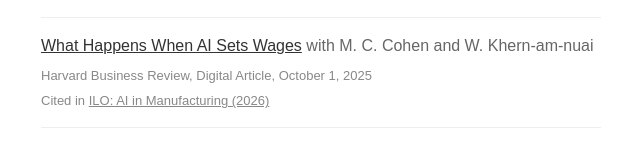
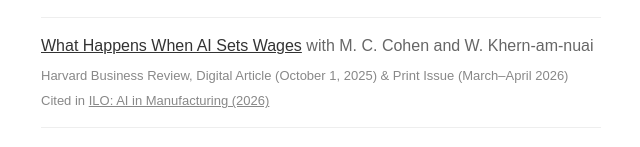
Before and after one commit to ehagey/personal-website-eddy, a React (Vite) app: page / in a window 1280 px wide. Shown: the part 796-943 px from the top of the page, without its empty margins (319-959 px from the left). Built offline with nearby package versions, Linux system fonts and the light colour scheme.

Commit message:
Changes
Co-authored-by: ehagey <150868906+ehagey@users.noreply.github.com>

```diff
--- a/src/components/PublicationsSection.tsx
+++ b/src/components/PublicationsSection.tsx
@@ -75,7 +75,7 @@ const PublicationsSection = () => {
             <p style={{
             fontSize: '13px',
             color: 'var(--site-text-faint)'
-          }}>Harvard Business Review, Digital Article, October 1, 2025</p>
+          }}>Harvard Business Review, Digital Article (October 1, 2025) & Print Issue (March–April 2026)</p>
             <p style={{
             fontSize: '13px',
             color: 'var(--site-text-faint)',
```
